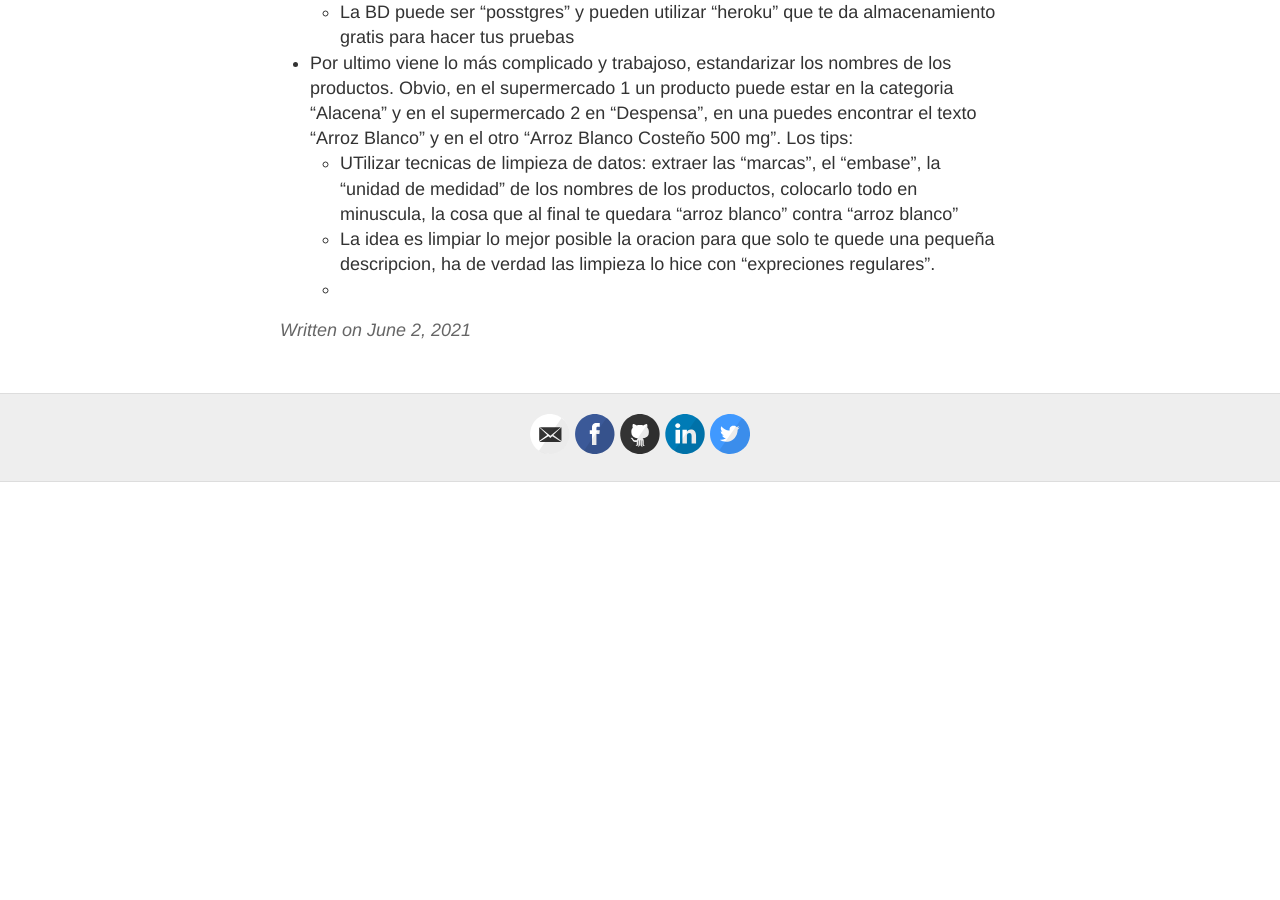
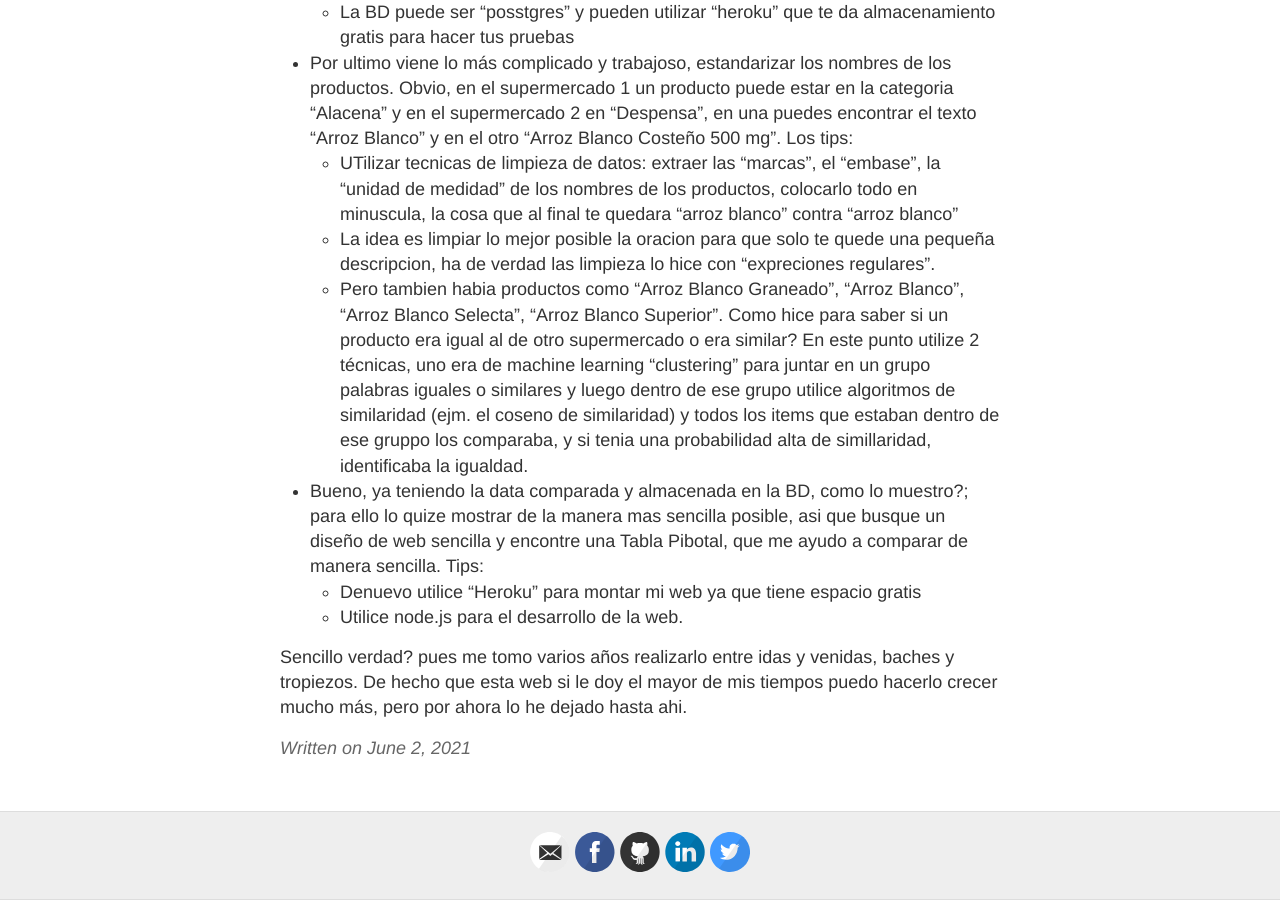
Before and after one commit to joenvihe/joenvihe.github.io, a Jekyll site: the page built from _posts/2021-06-02-Precios-Supermercados.md, in a window 1280 px wide and 900 px high, scrolled down 1007 px. Built offline with Jekyll 4.4.1, drawn with Linux system fonts in a browser that asks for light colours; before the commit the page ends 1489 px from its top, so only the background shows below that.

```diff
--- a/_posts/2021-06-02-Precios-Supermercados.md
+++ b/_posts/2021-06-02-Precios-Supermercados.md
@@ -22,4 +22,9 @@ Hice mi lista de actividades:
 - Por ultimo viene lo más complicado y trabajoso, estandarizar los nombres de los productos. Obvio, en el supermercado 1 un producto puede estar en la categoria "Alacena" y en el supermercado 2 en "Despensa", en una puedes encontrar el texto "Arroz Blanco" y en el otro "Arroz Blanco Costeño 500 mg". Los tips:
     * UTilizar tecnicas de limpieza de datos: extraer las "marcas", el "embase", la "unidad de medidad" de los nombres de los productos, colocarlo todo en minuscula, la cosa que al final te quedara "arroz blanco" contra "arroz blanco"
     * La idea es limpiar lo mejor posible la oracion para que solo te quede una pequeña descripcion, ha de verdad las limpieza lo hice con "expreciones regulares".
-    *
+    * Pero tambien habia productos como "Arroz Blanco Graneado", "Arroz Blanco", "Arroz Blanco Selecta", "Arroz Blanco Superior". Como hice para saber si un producto era igual al de otro supermercado o era similar? En este punto utilize 2 técnicas, uno era de machine learning "clustering" para juntar en un grupo palabras iguales o similares y luego dentro de ese grupo utilice algoritmos de similaridad (ejm. el coseno de similaridad) y todos los items que estaban dentro de ese gruppo los comparaba, y si tenia una probabilidad alta de simillaridad, identificaba la igualdad.
+- Bueno, ya teniendo la data comparada y almacenada en la BD, como lo muestro?; para ello lo quize mostrar de la manera mas sencilla posible, asi que busque un diseño de web sencilla y encontre una Tabla Pibotal, que me ayudo a comparar de manera sencilla. Tips:
+    * Denuevo utilice "Heroku" para montar mi web ya que tiene espacio gratis
+    * Utilice node.js para el desarrollo de la web.
+
+Sencillo verdad? pues me tomo varios años realizarlo entre idas y venidas, baches y tropiezos. De hecho que esta web si le doy el mayor de mis tiempos puedo hacerlo crecer mucho más, pero por ahora lo he dejado hasta ahi.
```
